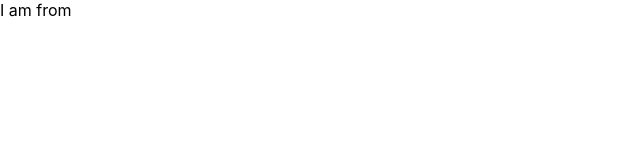
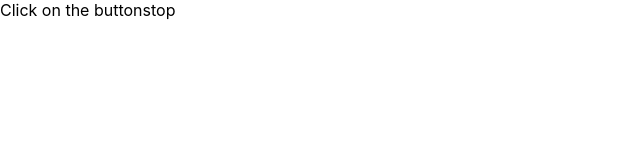
Before and after one commit to GuldanaBaktybekova/16.03.2022, a React (Create React App) app: page / in a window 1280 px wide. Shown: the top 160 px of the page, without its empty margins (0-640 px from the left). Built offline with nearby package versions, Linux system fonts and the light colour scheme.

Commit message:
Added props

```diff
--- a/src/components/Button.js
+++ b/src/components/Button.js
@@ -1,7 +1,6 @@
 function Button(props) {
   return (
-    <div>I am from {props.country} </div>
+    <div>Click on the button{props.button} </div>
   );
 }
-
 export default Button;
```
